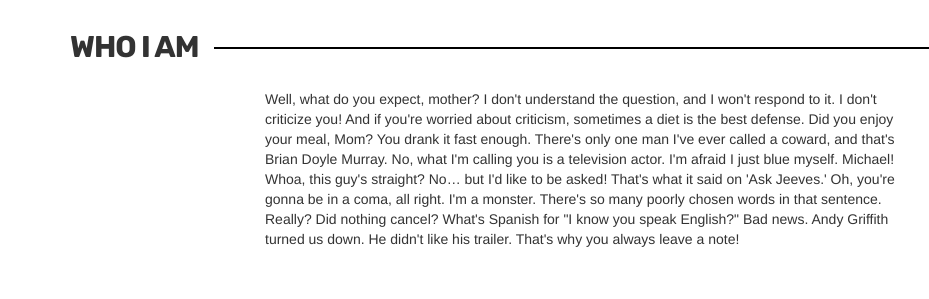
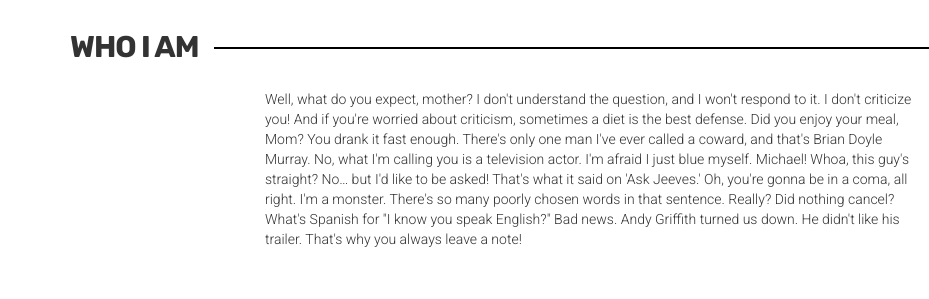
Before and after one commit to strangeapparition/portfolio, a plain HTML site: page index.html in a window 1280 px wide. Shown: the part 92-391 px from the top of the page, 0-929 px from the left. Drawn offline with nearby package versions, Linux system fonts and the light colour scheme; grey boxes are pictures that could not be loaded.

Commit message:
Add Roboto

```diff
--- a/css/styles.less
+++ b/css/styles.less
@@ -1,5 +1,17 @@
 html, body {
   min-width: 300px;
+  font-family: 'Roboto', sans-serif;
+  font-weight: 300;
+}
+
+h2 {
+  font-family: 'Rubik', sans-serif;
+  font-weight: 700;
+}
+
+p {
+  font-family: 'Roboto', sans-serif;
+  font-weight: 300;
 }
 
 .no-padding {
@@ -34,8 +46,6 @@
         background: #fff;
         padding: 0 15px 0 0;
         text-transform: uppercase;
-        font-family: 'Rubik', sans-serif;
-        font-weight: 700;
         letter-spacing: -1px;
         font-size: 30px;
       }
--- a/index.html
+++ b/index.html
@@ -11,6 +11,7 @@
     <link href="css/bootstrap.min.css" rel="stylesheet">
     <link href="css/styles.css" rel="stylesheet">
     <link href='https://fonts.googleapis.com/css?family=Rubik:900,700,500' rel='stylesheet' type='text/css'>
+    <link href='https://fonts.googleapis.com/css?family=Roboto:400,300' rel='stylesheet' type='text/css'>
 
     <!-- HTML5 shim and Respond.js for IE8 support of HTML5 elements and media queries -->
     <!-- WARNING: Respond.js doesn't work if you view the page via file:// -->
```
Also changed, not shown: css/styles.css.
